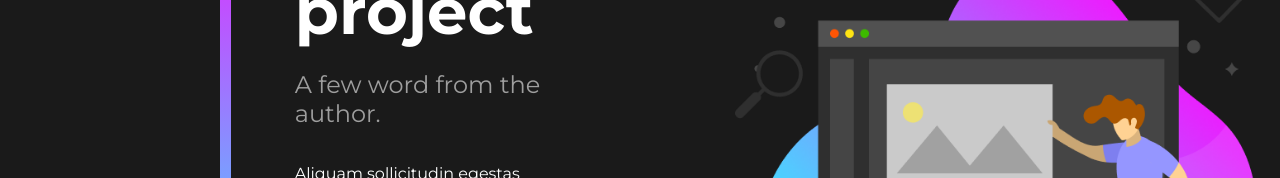
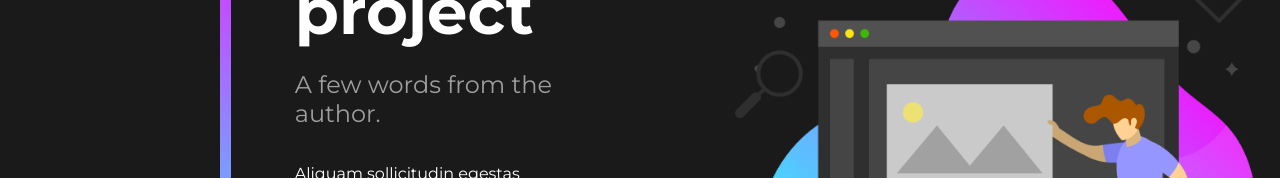
Before and after one commit to NikolSkvarilova/sudoku, a React (Create React App) app in the folder app/: page / in a window 1280 px wide. Shown: the part 1238-1416 px from the top of the page. Built offline with nearby package versions, Linux system fonts and the light colour scheme.

Commit message:
Fixed typo

```diff
--- a/app/src/App.js
+++ b/app/src/App.js
@@ -35,7 +35,7 @@ function App() {
 
         <TextSection
           title="About project"
-          sub_title="A few word from the author."
+          sub_title="A few words from the author."
           text={[<p>Aliquam sollicitudin egestas pellentesque. Nulla porta sollicitudin lacus, ut finibus libero fermentum quis. Integer fermentum mattis ex, lacinia lobortis ex hendrerit in. Vivamus at ante imperdiet, lobortis felis vitae, efficitur massa.</p>, <p>Nam ex metus, venenatis id justo nec, tempus dictum mauris. Sed non nibh lorem. Phasellus et faucibus ligula, sit amet porttitor magna. Phasellus non volutpat dolor, nec lobortis ex. Ut sed nibh vestibulum, rhoncus urna sit amet, convallis orci. Aenean pharetra ante ac interdum tristique. Proin sit amet turpis lacus.</p>]}
           img={require('./images/about_img.png')}
         />
```
